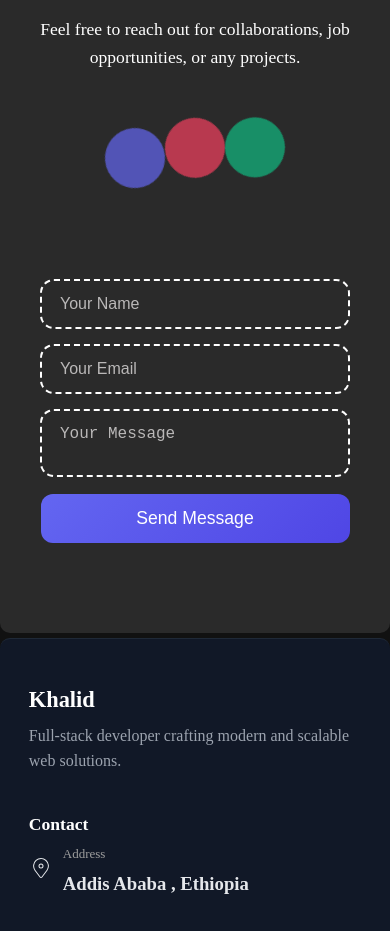
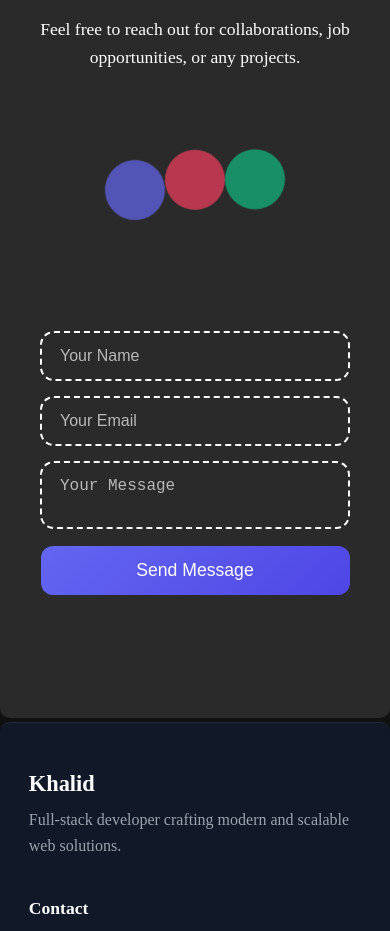
Before and after one commit to GTK-kala/Personal-Portfolio-App, a React (Vite) app in the folder Personal-Portfolio-App/: page / in a window 390 px wide. Shown: the part 4381-5312 px from the top of the page. Built offline with nearby package versions, Linux system fonts and the light colour scheme.

Commit message:
Increase contact section height and adjust form positioning for better layout

```diff
--- a/Personal-Portfolio-App/src/components/Contact/Contact.css
+++ b/Personal-Portfolio-App/src/components/Contact/Contact.css
@@ -257,7 +257,7 @@
   }
   .contact-animation {
     position: relative;
-    top: 2rem;
+    top: 4rem;
   }
   .contact-form {
     position: relative;
@@ -284,17 +284,17 @@
     padding-top: 35px;
   }
   .contact-section_light {
-    height: 80vh;
+    height: 90vh;
   }
   .contact-section_night {
-    height: 80vh;
+    height: 90vh;
   }
   .contact-section_light .contact-form {
     position: relative;
-    top: -30px;
+    top: -20px;
   }
   .contact-section_night .contact-form {
     position: relative;
-    top: -30px;
+    top: -20px;
   }
 }
```
